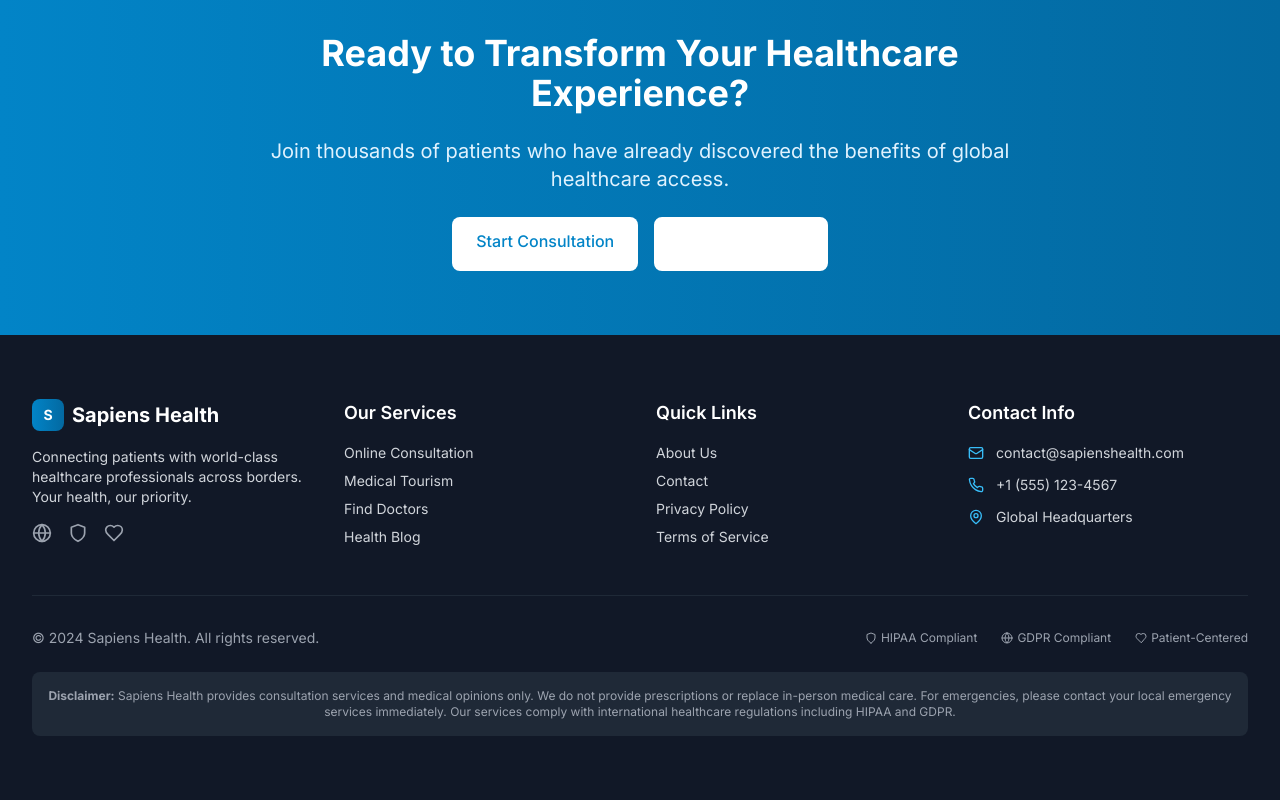
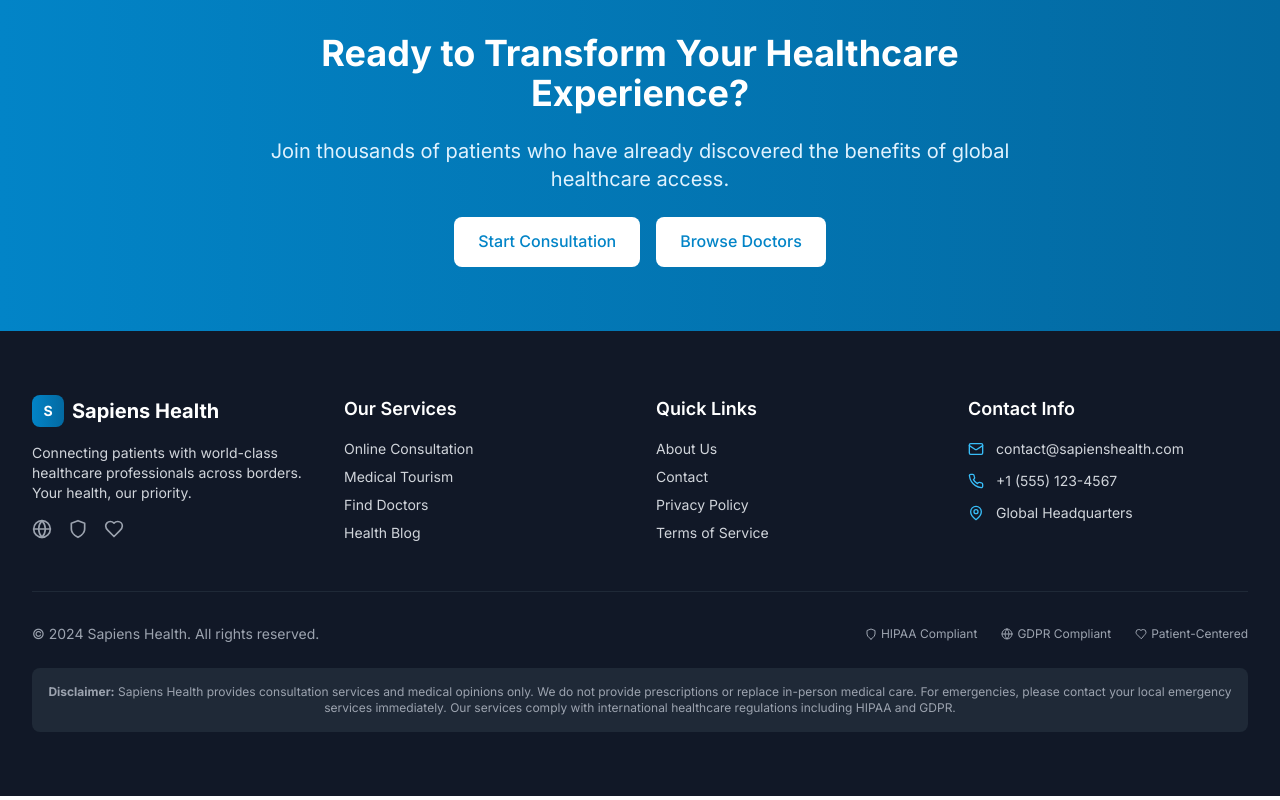
Before and after one commit to savoraTheGlobalApp/telehealth, a React (Create React App) app: page / in a window 1280 px wide. Shown: the part 2558-3358 px from the top of the page. Built offline with nearby package versions, Linux system fonts and the light colour scheme.

Commit message:
Fix the contrast of Browse Doctors button

```diff
--- a/src/pages/Home.tsx
+++ b/src/pages/Home.tsx
@@ -328,7 +328,7 @@ const Home: React.FC = () => {
               <Link to="/online-consultation" className="btn-primary bg-white text-primary-600 hover:bg-gray-100">
                 Start Consultation
               </Link>
-              <Link to="/doctors" className="btn-secondary text-white border-white hover:bg-white hover:text-primary-600">
+              <Link to="/doctors" className="btn-primary bg-white text-primary-600 hover:bg-gray-100">
                 Browse Doctors
               </Link>
             </div>
```
